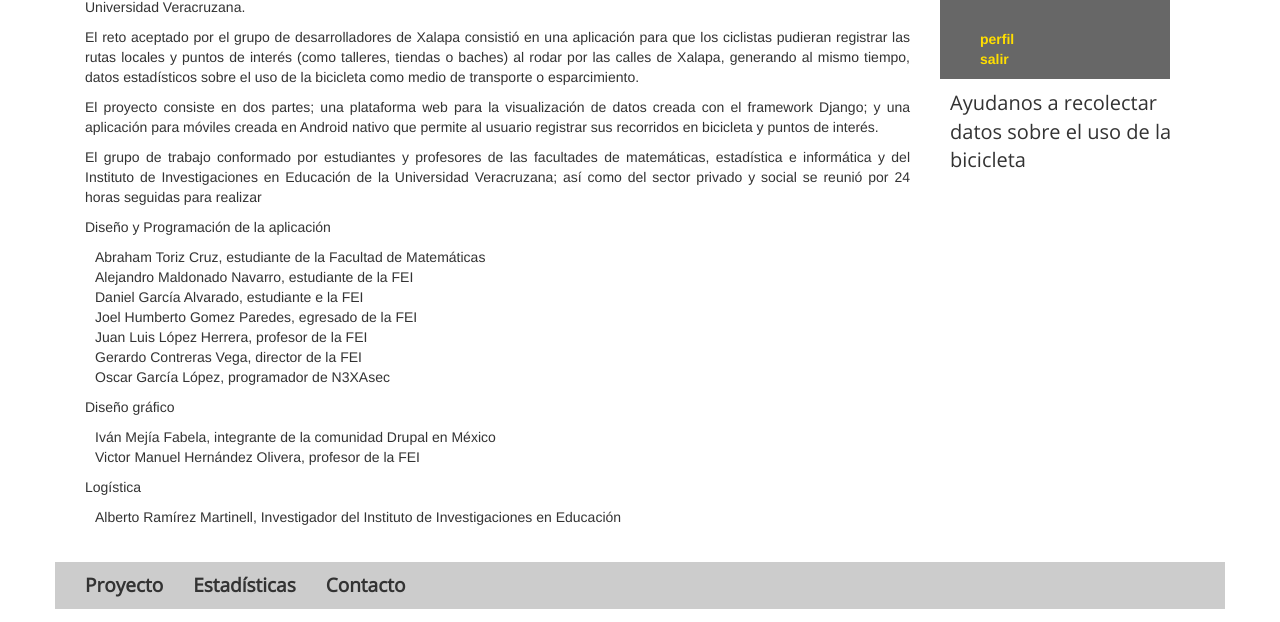
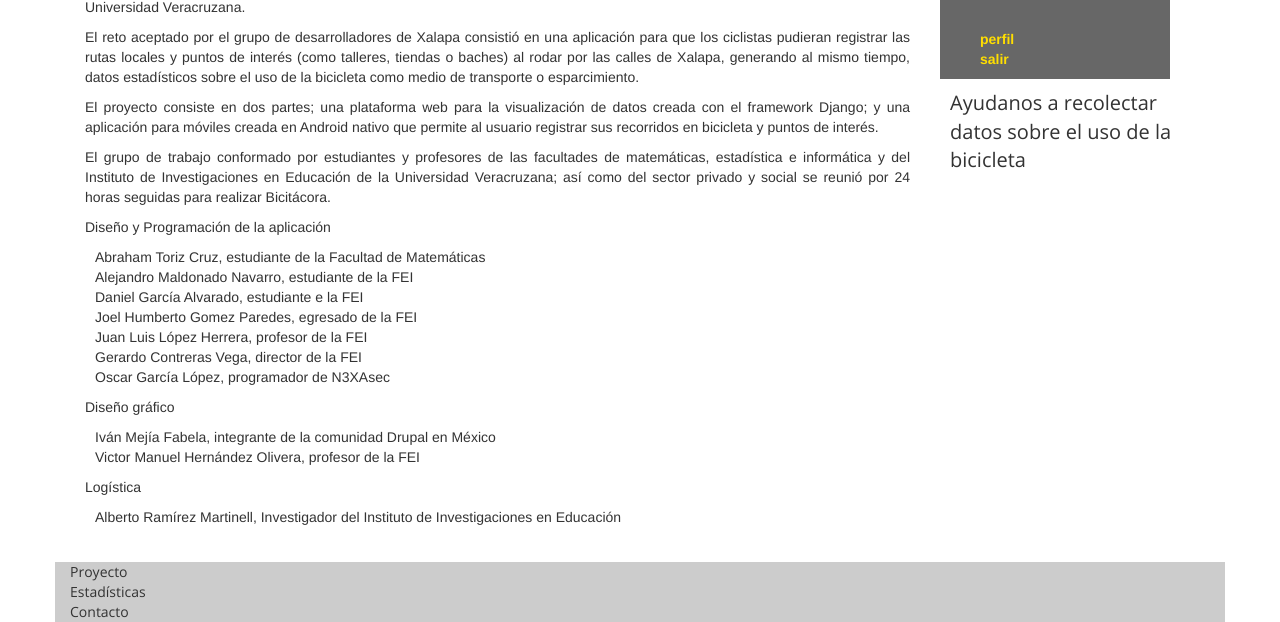
Before and after one commit to categulario/Bicitacora, a Django app: page /proyecto in a window 1280 px wide. Shown: the part 321-943 px from the top of the page. Run offline with Django 3.2, Linux system fonts and the light colour scheme; the visitor is signed in with stand-in values (Sample User, id 1); parts of the project's set-up code (start-up, migrations or seed data) failed here and were passed over.

Commit message:
Modificaciones en los estilos

```diff
--- a/xbapp/static/xbapp/css/front.css
+++ b/xbapp/static/xbapp/css/front.css
@@ -39,16 +39,15 @@
 	padding:0;
 }
 .navf li {
+	list-style:none;
 	margin:0;
-	padding:10px 15px 10px 15px;
-	font-weight:bold;
-	font-size: 19px;
-	float:left;
+	padding:0;
 }
 .navf li:hover {
 	color:#000;
 }
-.subnavi li {
+.subnavi {
+    list-style:none;
 	margin:0;
 	padding:10px 15px 10px 15px;
 	font-weight:bold;
--- a/xbapp/templates/xbapp/proyecto.html
+++ b/xbapp/templates/xbapp/proyecto.html
@@ -16,7 +16,7 @@
 	El proyecto consiste en dos partes; una plataforma web para la visualización de datos creada con el framework Django; y una aplicación para móviles creada en Android nativo que permite al usuario registrar sus recorridos en bicicleta y puntos de interés.
 	</p>
 	<p>
-	El grupo de trabajo conformado por estudiantes y profesores de las facultades de matemáticas, estadística e informática y del Instituto de Investigaciones en Educación de la Universidad Veracruzana; así como del sector privado y social se reunió por 24 horas seguidas para realizar
+	El grupo de trabajo conformado por estudiantes y profesores de las facultades de matemáticas, estadística e informática y del Instituto de Investigaciones en Educación de la Universidad Veracruzana; así como del sector privado y social se reunió por 24 horas seguidas para realizar Bicitácora.
 	</p>
 	<p>
 	Diseño y Programación de la aplicación
```
